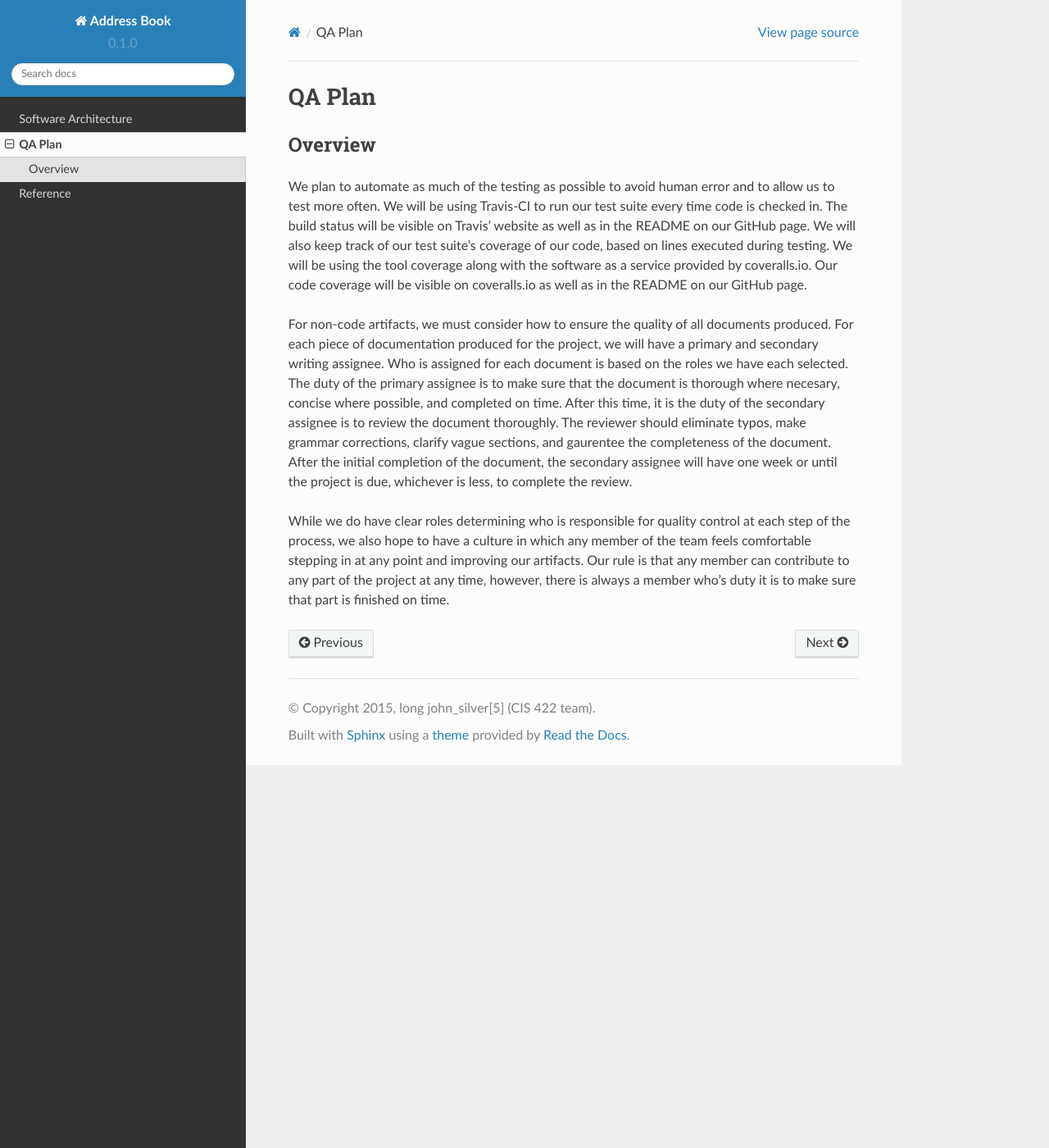
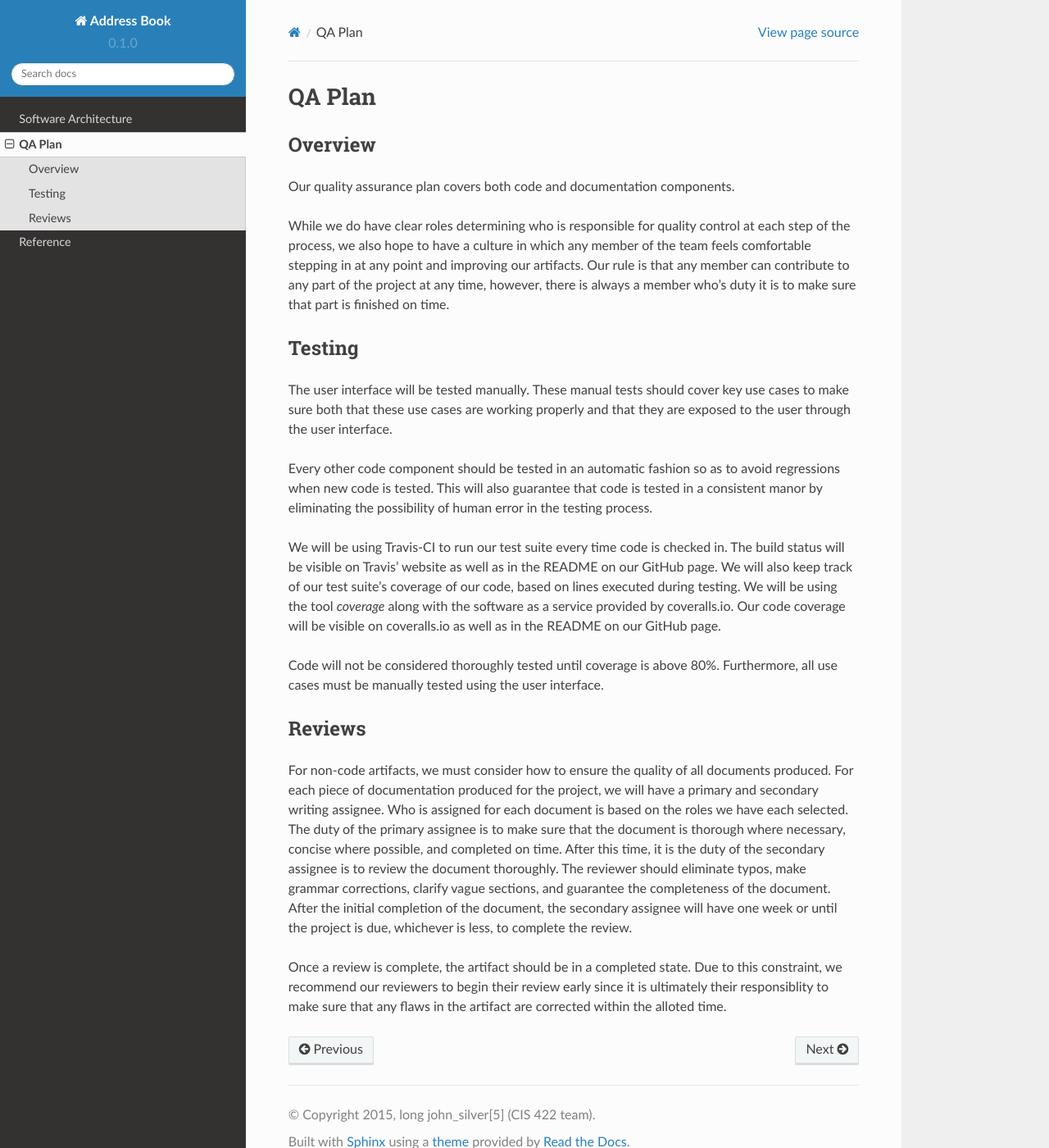
Before and after one commit to skylerberg/address-book, a Sphinx documentation site: the page built from doc/pages/qa.rst, in a window 1280 px wide and 1400 px high. Shown: the whole window at 82% size. Built offline with Sphinx 7.4.7 and the Read the Docs theme 2.0.0, drawn with Linux system fonts in a browser that asks for light colours.

Commit message:
Improve the qa plan

```diff
--- a/doc/pages/qa.rst
+++ b/doc/pages/qa.rst
@@ -4,20 +4,52 @@ QA Plan
 Overview
 --------
 
-We plan to automate as much of the testing as possible to avoid human error and to allow us to test more often.
+Our quality assurance plan covers both code and documentation components.
+
+While we do have clear roles determining who is responsible for quality control
+at each step of the process, we also hope to have a culture in which any member
+of the team feels comfortable stepping in at any point and improving our
+artifacts. Our rule is that any member can contribute to any part of the
+project at any time, however, there is always a member who's duty it is to make
+sure that part is finished on time.
+
+
+Testing
+-------
+
+The user interface will be tested manually. These manual tests should cover
+key use cases to make sure both that these use cases are working properly and
+that they are exposed to the user through the user interface.
+
+Every other code component should be tested in an automatic fashion so as to
+avoid regressions when new code is tested. This will also guarantee that code
+is tested in a consistent manor by eliminating the possibility of human error
+in the testing process.
+
 We will be using Travis-CI to run our test suite every time code is checked in.
-The build status will be visible on Travis' website as well as in the README on our GitHub page.
-We will also keep track of our test suite's coverage of our code, based on lines executed during testing.
-We will be using the tool coverage along with the software as a service provided by coveralls.io.
-Our code coverage will be visible on coveralls.io as well as in the README on our GitHub page.
+The build status will be visible on Travis' website as well as in the README on
+our GitHub page. We will also keep track of our test suite's coverage of our
+code, based on lines executed during testing. We will be using the tool
+`coverage` along with the software as a service provided by coveralls.io. Our
+code coverage will be visible on coveralls.io as well as in the README on our
+GitHub page.
+
+Code will not be considered thoroughly tested until coverage is above 80%.
+Furthermore, all use cases must be manually tested using the user interface.
+
+
+Reviews
+-------
 
 For non-code artifacts, we must consider how to ensure the quality of all documents produced.
 For each piece of documentation produced for the project, we will have a primary and secondary writing assignee.
 Who is assigned for each document is based on the roles we have each selected.
-The duty of the primary assignee is to make sure that the document is thorough where necesary, concise where possible, and completed on time.
+The duty of the primary assignee is to make sure that the document is thorough where necessary, concise where possible, and completed on time.
 After this time, it is the duty of the secondary assignee is to review the document thoroughly.
-The reviewer should eliminate typos, make grammar corrections, clarify vague sections, and gaurentee the completeness of the document.
+The reviewer should eliminate typos, make grammar corrections, clarify vague sections, and guarantee the completeness of the document.
 After the initial completion of the document, the secondary assignee will have one week or until the project is due, whichever is less, to complete the review.
 
-While we do have clear roles determining who is responsible for quality control at each step of the process, we also hope to have a culture in which any member of the team feels comfortable stepping in at any point and improving our artifacts.
-Our rule is that any member can contribute to any part of the project at any time, however, there is always a member who's duty it is to make sure that part is finished on time.
+Once a review is complete, the artifact should be in a completed state. Due to
+this constraint, we recommend our reviewers to begin their review early since
+it is ultimately their responsiblity to make sure that any flaws in the
+artifact are corrected within the alloted time.
```
